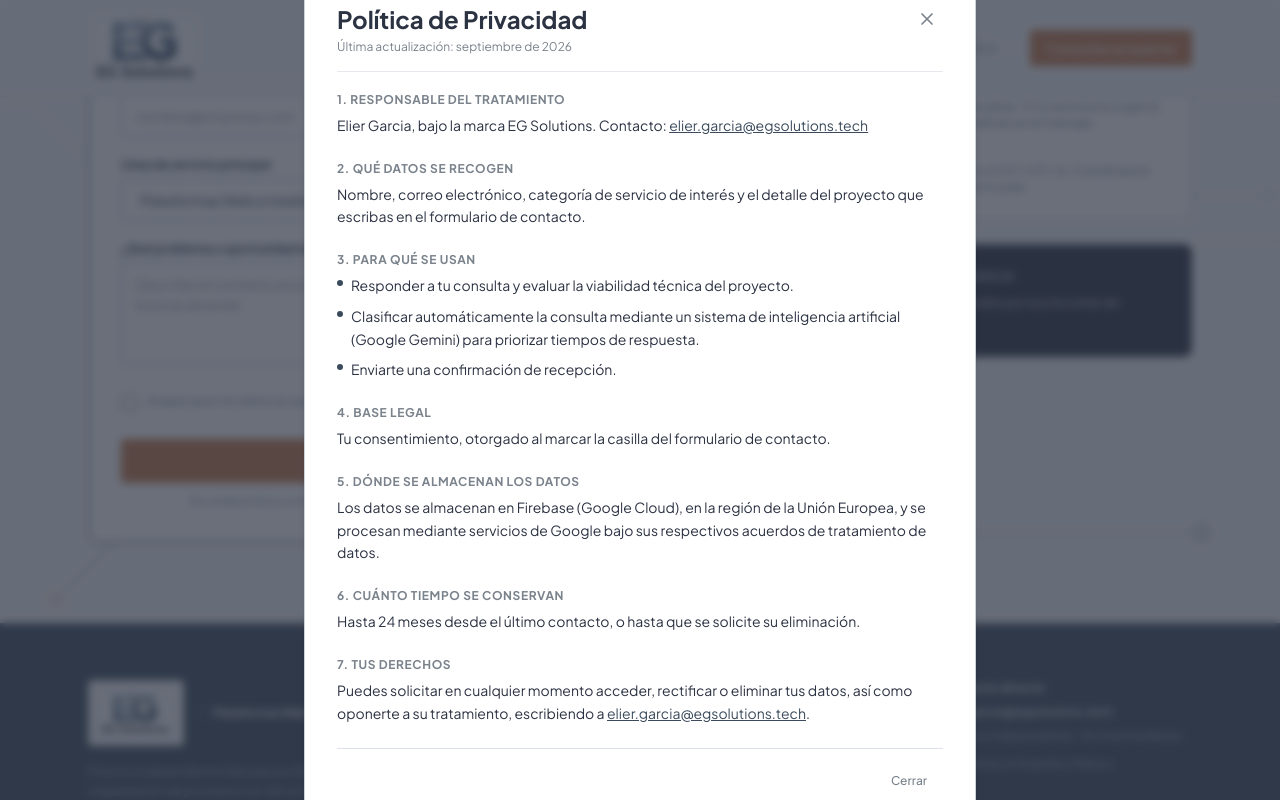
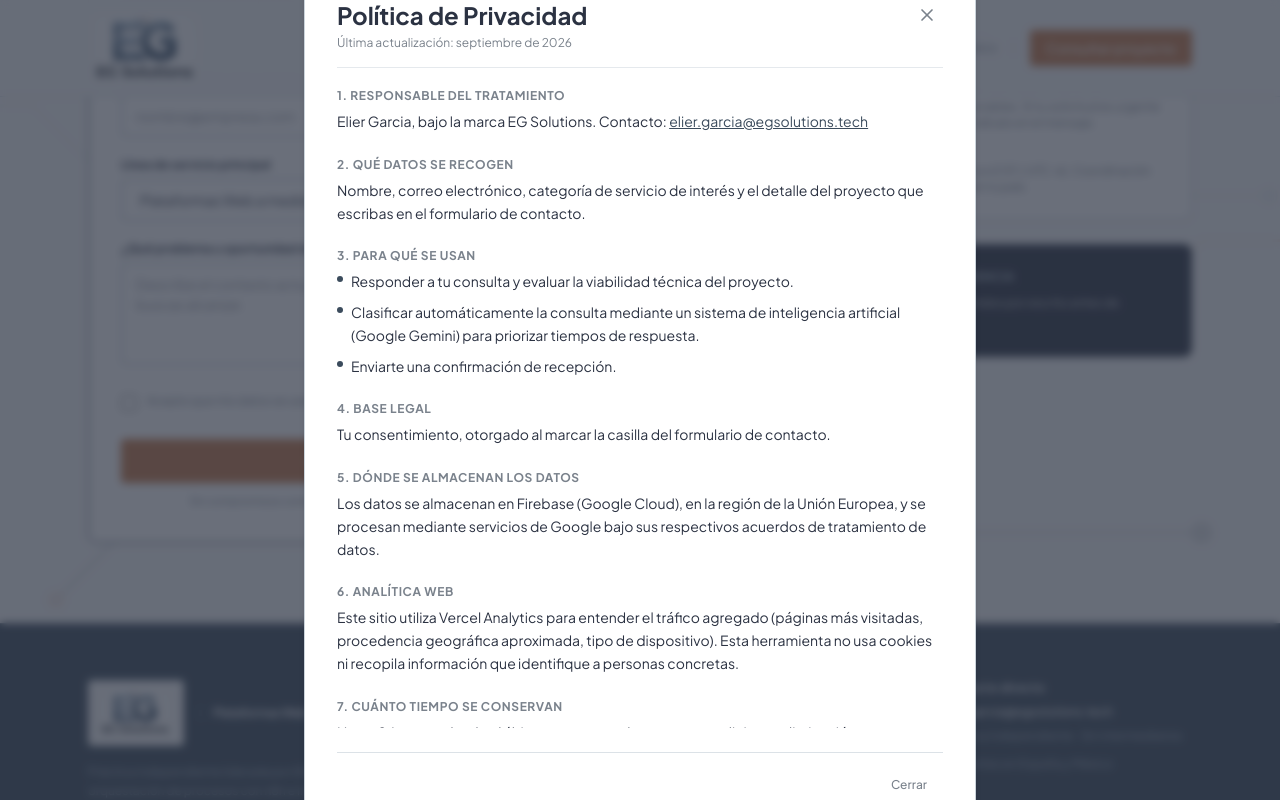
Before and after one commit to egarciav99/EG-solutions, a React (Vite) app: page / in a window 1280 px wide. Both pictures are taken after a click on the button "política de privacidad". Shown: the part 5350-6150 px from the top of the page. Built offline with nearby package versions, Linux system fonts and the light colour scheme.

Commit message:
feat(privacy): add web analytics disclosure
Include information about Vercel Analytics usage and update the policy section numbering accordingly.

```diff
--- a/src/components/PrivacyPolicyModal.tsx
+++ b/src/components/PrivacyPolicyModal.tsx
@@ -134,7 +134,16 @@
 
           <div>
             <h4 className="text-xs font-bold uppercase tracking-wider text-mid-gray mb-1.5">
-              6. Cuánto tiempo se conservan
+              6. Analítica web
+            </h4>
+            <p className="text-xs sm:text-sm text-navy leading-relaxed">
+              Este sitio utiliza Vercel Analytics para entender el tráfico agregado (páginas más visitadas, procedencia geográfica aproximada, tipo de dispositivo). Esta herramienta no usa cookies ni recopila información que identifique a personas concretas.
+            </p>
+          </div>
+
+          <div>
+            <h4 className="text-xs font-bold uppercase tracking-wider text-mid-gray mb-1.5">
+              7. Cuánto tiempo se conservan
             </h4>
             <p className="text-xs sm:text-sm text-navy leading-relaxed">
               Hasta 24 meses desde el último contacto, o hasta que se solicite su eliminación.
@@ -143,7 +152,7 @@
 
           <div>
             <h4 className="text-xs font-bold uppercase tracking-wider text-mid-gray mb-1.5">
-              7. Tus derechos
+              8. Tus derechos
             </h4>
             <p className="text-xs sm:text-sm text-navy leading-relaxed">
               Puedes solicitar en cualquier momento acceder, rectificar o eliminar tus datos, así como oponerte a su tratamiento, escribiendo a{' '}
```
